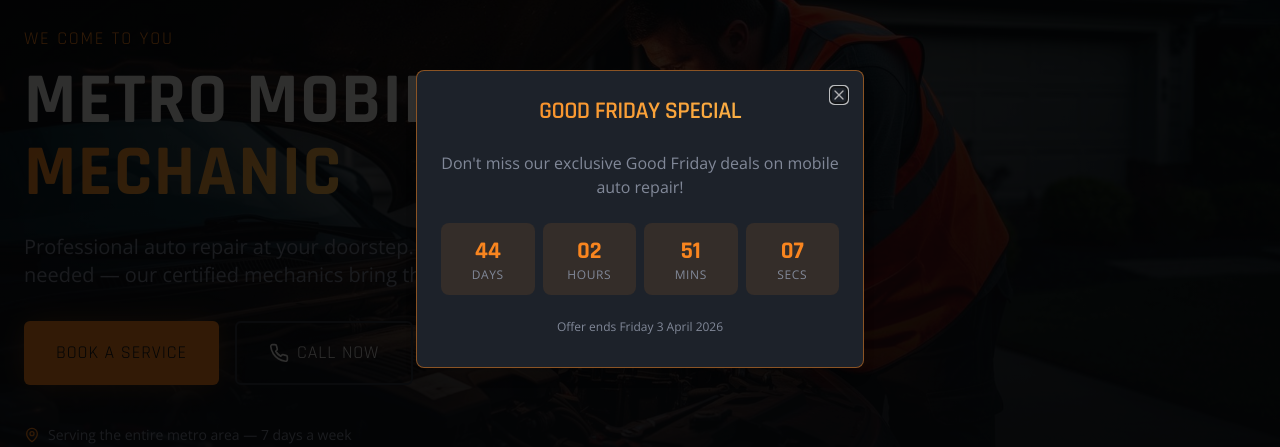
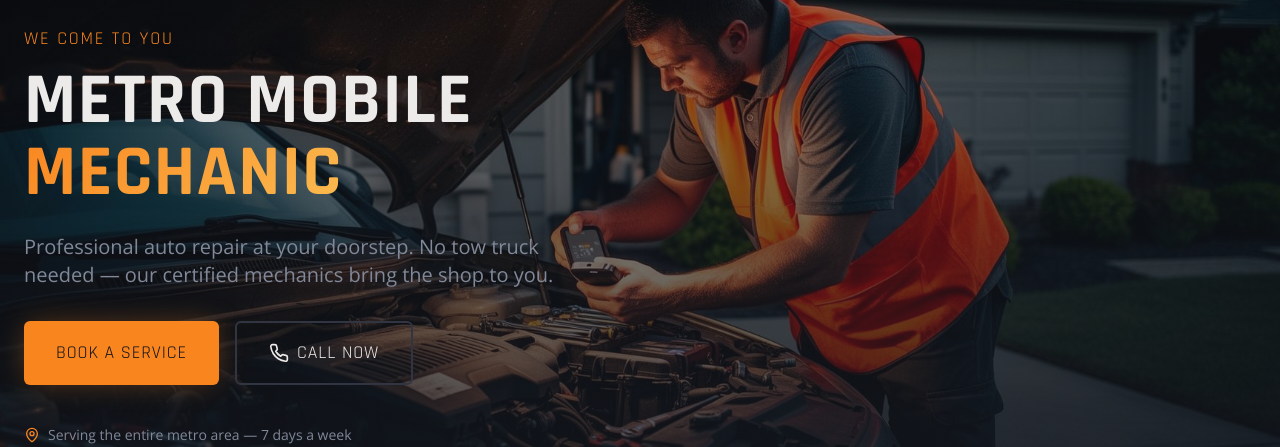
Before and after one commit to innotechprog/mobile-mechanic, a React (Vite) app: page / in a window 1280 px wide. Shown: the part 181-628 px from the top of the page. Built offline with nearby package versions, Linux system fonts and the light colour scheme; no server answers; the HTML template or start-up script is replaced by a standard one.

Commit message:
activating booking form

```diff
--- a/src/App.tsx
+++ b/src/App.tsx
@@ -9,7 +9,6 @@ import About from "./pages/About";
 import BookingPolicy from "./pages/BookingPolicy";
 import NotFound from "./pages/NotFound";
 import WhatsAppButton from "./components/WhatsAppButton";
-import GoodFridayPopup from "./components/GoodFridayPopup";
 import ScrollToTop from "./components/ScrollToTop";
 
 const queryClient = new QueryClient();
@@ -21,7 +20,6 @@ const App = () => (
       <Sonner />
       <BrowserRouter>
         <ScrollToTop />
-        <GoodFridayPopup />
         <WhatsAppButton />
         <Routes>
           <Route path="/" element={<Index />} />
```
